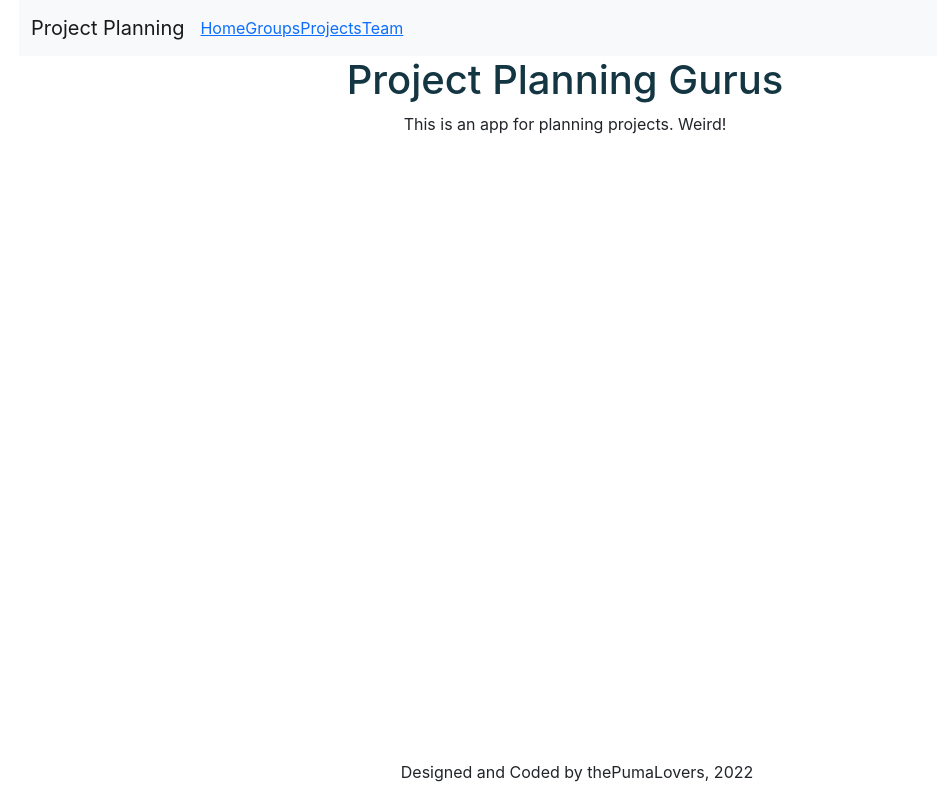
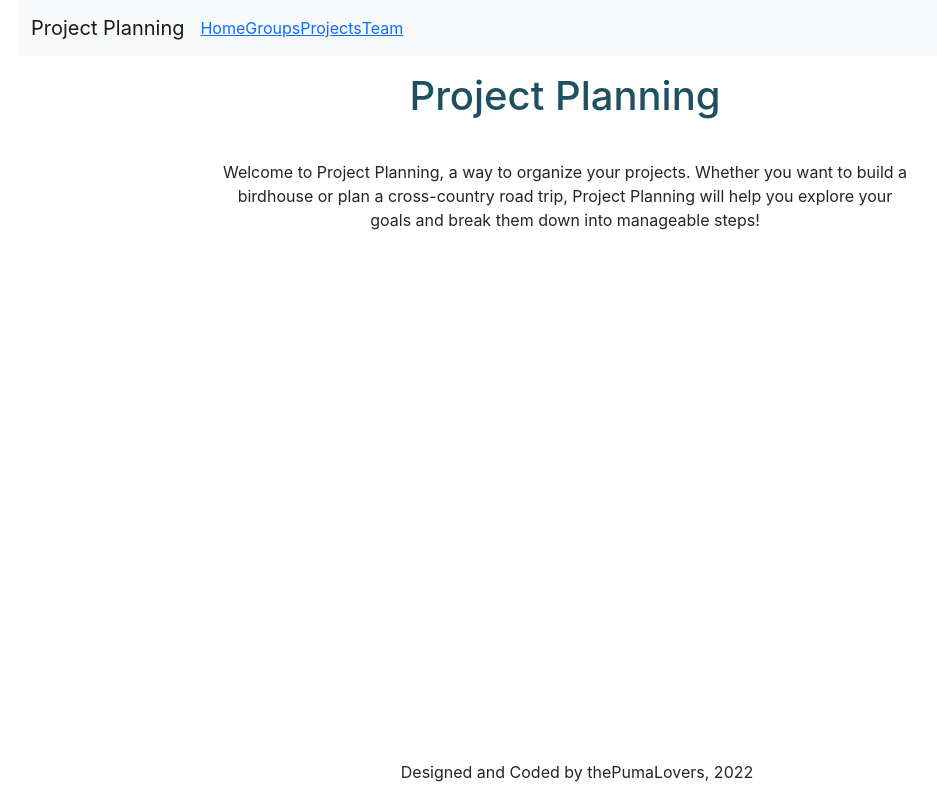
Before and after one commit to thePumaLovers/project-planning-client, a React (Create React App) app: page / in a window 1280 px wide. Shown: the whole page, without its empty margins (75-1012 px from the left). Built offline with nearby package versions, Linux system fonts and the light colour scheme.

Commit message:
added max width to landing-page container

```diff
--- a/src/App.css
+++ b/src/App.css
@@ -2,6 +2,7 @@
   /* Color Palette Declaration */
 --light-gray: #dad2d8ff;
 --gunmetal: #143642ff;
+--eagle-green: #1e5062;
 --dark-turquoise: #16cdd0ff;
 --carrot-orange: #ec9a29ff;
 --carnelian: #a8201aff;
--- a/src/Components/LandingPage/LandingPage.css
+++ b/src/Components/LandingPage/LandingPage.css
@@ -1,3 +1,12 @@
+.landing-page {
+    max-width: 90vh;
+}
+
 .landing-page h1{
-color: var(--gunmetal);
+    color: var(--eagle-green);
+    padding: 2vh;
 }
+
+.landing-page p {
+    padding: 2vh 0vh;
+}
--- a/src/Components/LandingPage/LandingPage.js
+++ b/src/Components/LandingPage/LandingPage.js
@@ -1,10 +1,11 @@
-import './LandingPage.css'
+import './LandingPage.css';
 import Container from 'react-bootstrap/Container';
+
 const LandingPage = () => {
   return (
     <Container className="landing-page">
-      <h1>Project Planning Gurus</h1>
-      <p>This is an app for planning projects. Weird!</p>
+      <h1>Project Planning</h1>
+      <p>Welcome to Project Planning, a way to organize your projects.  Whether you want to build a birdhouse or plan a cross-country road trip, Project Planning will help you explore your goals and break them down into manageable steps!</p>
     </Container>
   );
 };
```
